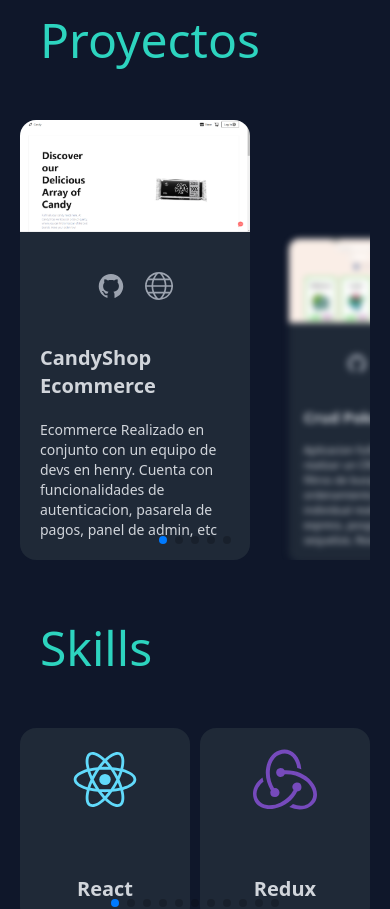
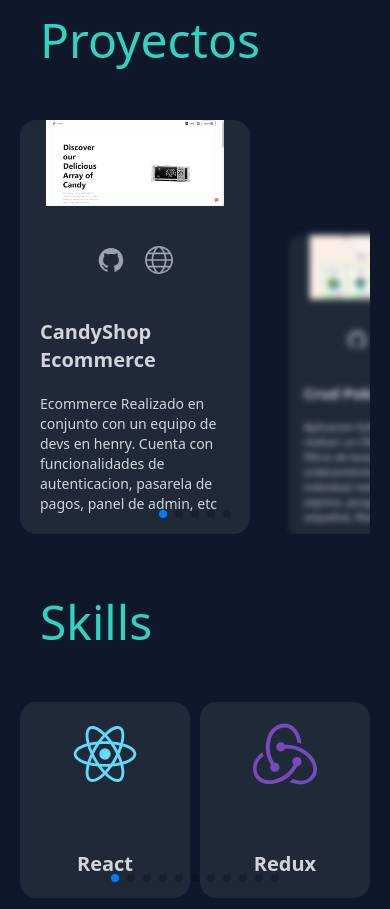
Before and after one commit to ivan2214/Portfolio, a React (Vite) app: page / in a window 390 px wide. Shown: the part 2720-3629 px from the top of the page. Built offline with nearby package versions, Linux system fonts and the light colour scheme.

Commit message:
fixing imgs in projects and skills

```diff
--- a/src/Content.js
+++ b/src/Content.js
@@ -80,17 +80,17 @@ export const content = {
       },
     ],
     skills: [
-      { name: 'react', img: iconReact },
-      { name: 'Redux', img: iconRedux },
-      { name: 'Express', img: iconExpress },
-      { name: 'NodeJs', img: iconNodeJs },
-      { name: 'MongoDB', img: iconMongoDB },
-      { name: 'Graphql', img: iconGraphql },
-      { name: 'posgreSQL', img: iconPosgreSQL },
-      { name: 'sequelize', img: iconSequelize },
-      { name: 'css', img: iconCss },
-      { name: 'vite', img: iconVite },
-      { name: 'tailwindCSS', img: iconTailwindCSS },
+      { stack: 'front', name: 'react', img: iconReact },
+      { stack: 'front', name: 'Redux', img: iconRedux },
+      { stack: 'back', name: 'Express', img: iconExpress },
+      { stack: 'back', name: 'NodeJs', img: iconNodeJs },
+      { stack: 'back', name: 'MongoDB', img: iconMongoDB },
+      { stack: 'back', name: 'Graphql', img: iconGraphql },
+      { stack: 'back', name: 'posgreSQL', img: iconPosgreSQL },
+      { stack: 'back', name: 'sequelize', img: iconSequelize },
+      { stack: 'front', name: 'css', img: iconCss },
+      { stack: 'front', name: 'vite', img: iconVite },
+      { stack: 'front', name: 'tailwindCSS', img: iconTailwindCSS },
     ],
   },
 }
--- a/src/Layout/Projects.jsx
+++ b/src/Layout/Projects.jsx
@@ -41,11 +41,11 @@ const Projects = () => {
                dark:text-gray-300 md:flex-row lg:p-8
                 ${activeIndex !== i && 'translate-y-16 scale-75 blur-sm'}`}
               >
-                <div className='flex h-full flex-col  items-center justify-center gap-10 '>
+                <div className='mx-auto flex h-full  flex-col items-center justify-center gap-10 '>
                   <img
                     src={content?.img}
                     alt='...'
-                    className='w-full  object-contain md:aspect-[16/18]  md:rounded-2xl lg:aspect-[16/10] lg:rounded-2xl 2xl:max-h-[500px]'
+                    className='mx-auto aspect-[16/6]  w-full object-contain md:aspect-[16/8]  md:rounded-2xl lg:aspect-[16/10] lg:rounded-2xl 2xl:max-h-[500px]'
                   />
                   <div className='flex flex-row items-center justify-center gap-5'>
                     <a
--- a/src/Layout/Skills.jsx
+++ b/src/Layout/Skills.jsx
@@ -45,7 +45,7 @@ const Skills = () => {
                   <img
                     src={content?.img}
                     alt='...'
-                    className='aspect-[16/6] w-full  object-contain md:aspect-[16/18]  md:rounded-2xl lg:aspect-[16/4] lg:rounded-2xl 2xl:max-h-[30px]'
+                    className='aspect-[16/6] w-full  object-contain md:aspect-[16/8]  md:rounded-2xl lg:aspect-[16/4] lg:rounded-2xl 2xl:max-h-[30px]'
                   />
                 </div>
                 <div className='flex flex-col items-start justify-center gap-5 p-5 text-left '>
```
